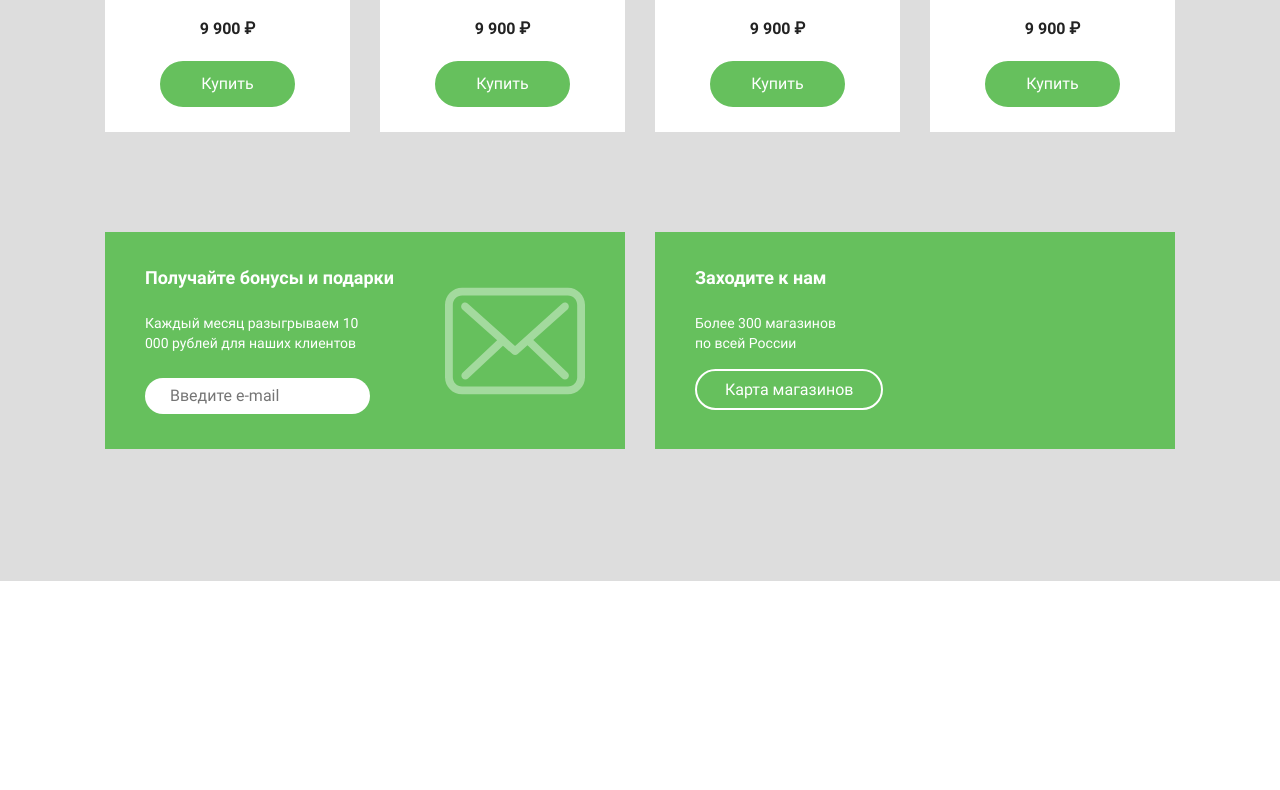
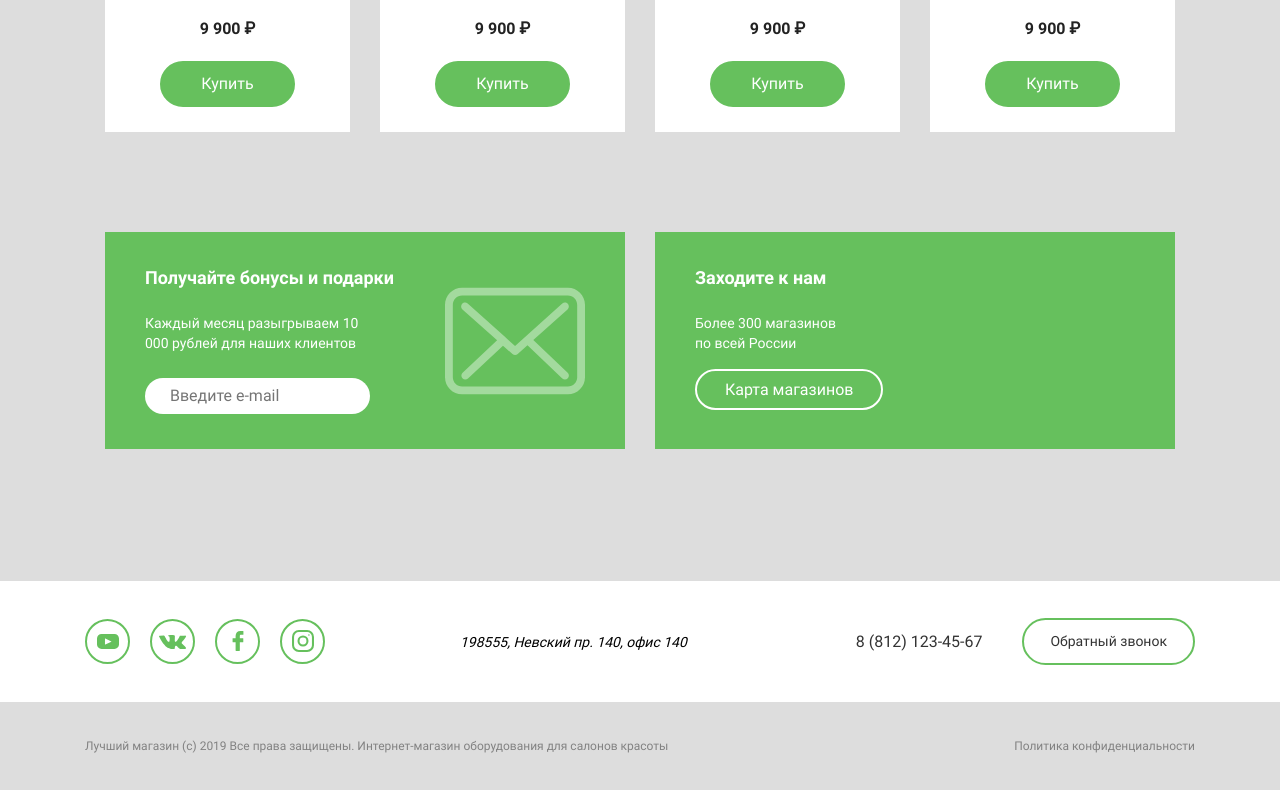
Before and after one commit to sanjar1311/beauty, a plain HTML site: page index.html in a window 1280 px wide. Shown: the part 1314-2104 px from the top of the page. Before the commit the page ends 1895 px from the top, so only its background shows below. Drawn offline with Linux system fonts and the light colour scheme.

Commit message:
complate footer section

```diff
--- a/css/styles.css
+++ b/css/styles.css
@@ -323,6 +323,75 @@ img {
   border: none;
 }
 
+    /* FOOTER */
+
+.footer-top__container {
+  padding: 37px 0;
+  display: flex;
+  flex-wrap: wrap;
+  align-items: center;
+}
+
+.messengers-link {
+  display: flex;
+  flex-wrap: wrap;
+  align-items: center;
+  list-style: none;
+  margin: 0;
+  padding: 0;
+  margin-right: 135px;
+}
+
+.messenger {
+  width: 45px;
+  height: 45px;
+  border: 2px solid #66C05D;
+  border-radius: 50%;
+  display: flex;
+  justify-content: center;
+  align-items: center;
+  padding-top: 5px;
+}
+
+.messenger:not(:last-child) {
+  margin-right: 20px;
+}
+
+.footer-address {
+  margin: 0;
+  padding: 0;
+  font-size: 14px;
+  line-height: 16px;
+  color: #000000;
+  margin-right: 50px;
+}
+
+.f-tel {
+  margin-left: auto;
+  font-size: 16px;
+  line-height: 19px;
+  color: #000000;
+}
+
+.f-tel-link {
+  padding: 12px 26px;
+  font-size: 14px;
+  color: #333;
+}
+
+.footer-bottom {
+  background-color: #ddd;
+}
+
+.footer-bottom__container {
+  padding: 25px 0;
+  display: flex;
+  flex-wrap: wrap;
+  justify-content: space-between;
+  color: #828282;
+  font-size: 12px;
+  line-height: 14px;
+}
 
 
 @media
--- a/index.html
+++ b/index.html
@@ -138,6 +138,46 @@
 
       <!-- FOOTER -->
 
+   <footer class="site-footer">
+    <div class="footer-top">
+      <div class="container footer-top__container">
+        <ul class="messengers-link">
+          <li class="messenger">
+            <a class="you-tube" href="#">
+              <img src="img/you-tube-icon.svg" width="22" height="15" alt="you tube link">
+            </a>
+          </li>
+          <li class="messenger">
+            <a class="wk" href="#">
+              <img src="img/wk-icon.svg" width="28" height="15" alt="you tube link">
+            </a>
+          </li>
+          <li class="messenger">
+            <a class="facebook" href="#">
+              <img src="img/facebook-logo.svg" width="20" height="20" alt="facebook link">
+            </a>
+          </li>
+          <li class="messenger">
+            <a class="instagram" href="#">
+              <img src="img/instagram.svg" width="22" height="22" alt="instagram link">
+            </a>
+          </li>
+        </ul>
+
+        <address class="footer-address">198555, Невский пр. 140, офис 140</address>
+        <div class="center__tel f-tel">
+          <a class="tel__tel-number" href="tel:+88121234567">8 (812) 123-45-67</a>
+          <a class="contact-link f-tel-link" href="#">Обратный звонок</a>
+        </div>
+      </div>
+    </div>
+    <div class="footer-bottom">
+      <div class="container footer-bottom__container">
+        <p class="footer-bottom__text">Лучший магазин (с) 2019 Все права защищены. Интернет-магазин оборудования для салонов красоты</p>
+        <p class="footer-bottom__text-2">Политика конфиденциальности</p>
+      </div>
+    </div>
+   </footer>
 
   </body>
  </html>
```
Also changed, not shown: img/facebook-logo.svg (added), img/instagram.svg (added), img/wk-icon.svg (added), img/you-tube-icon.svg (added).
